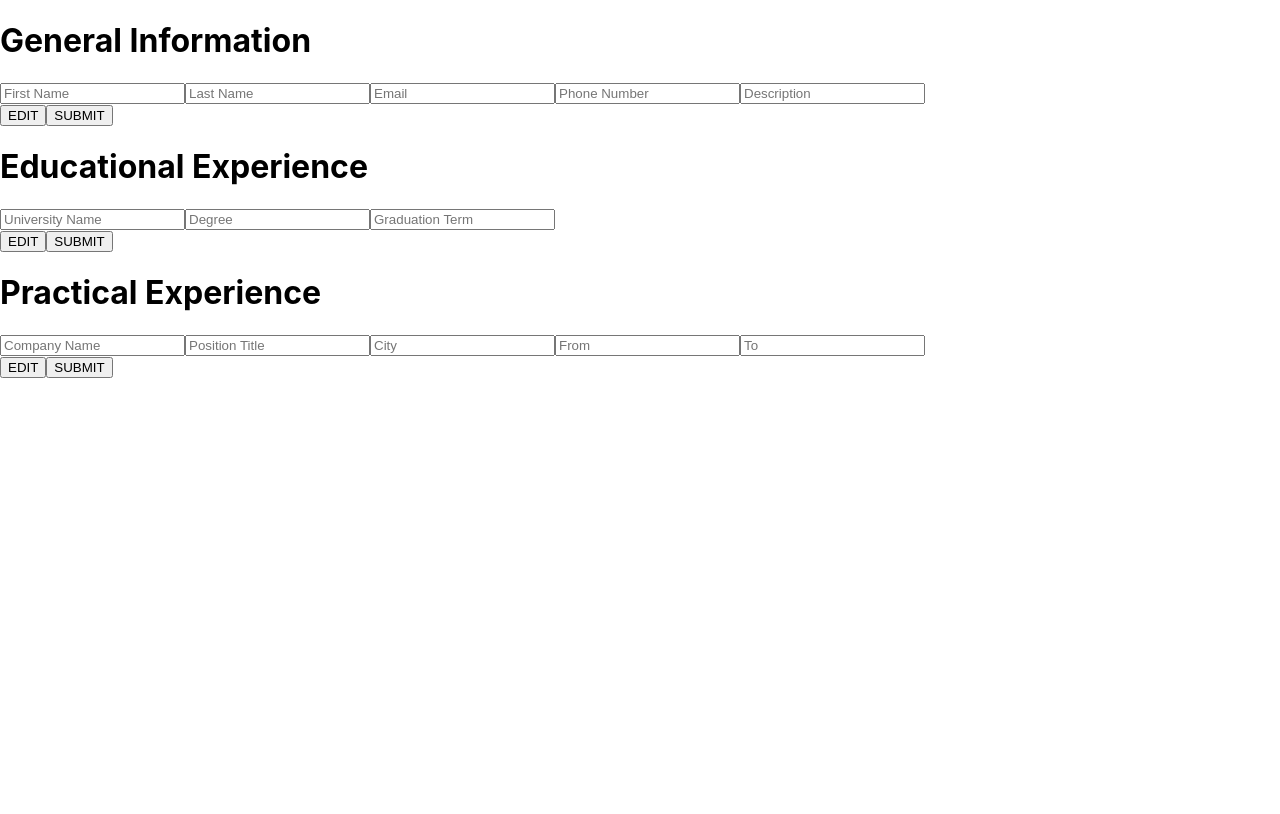
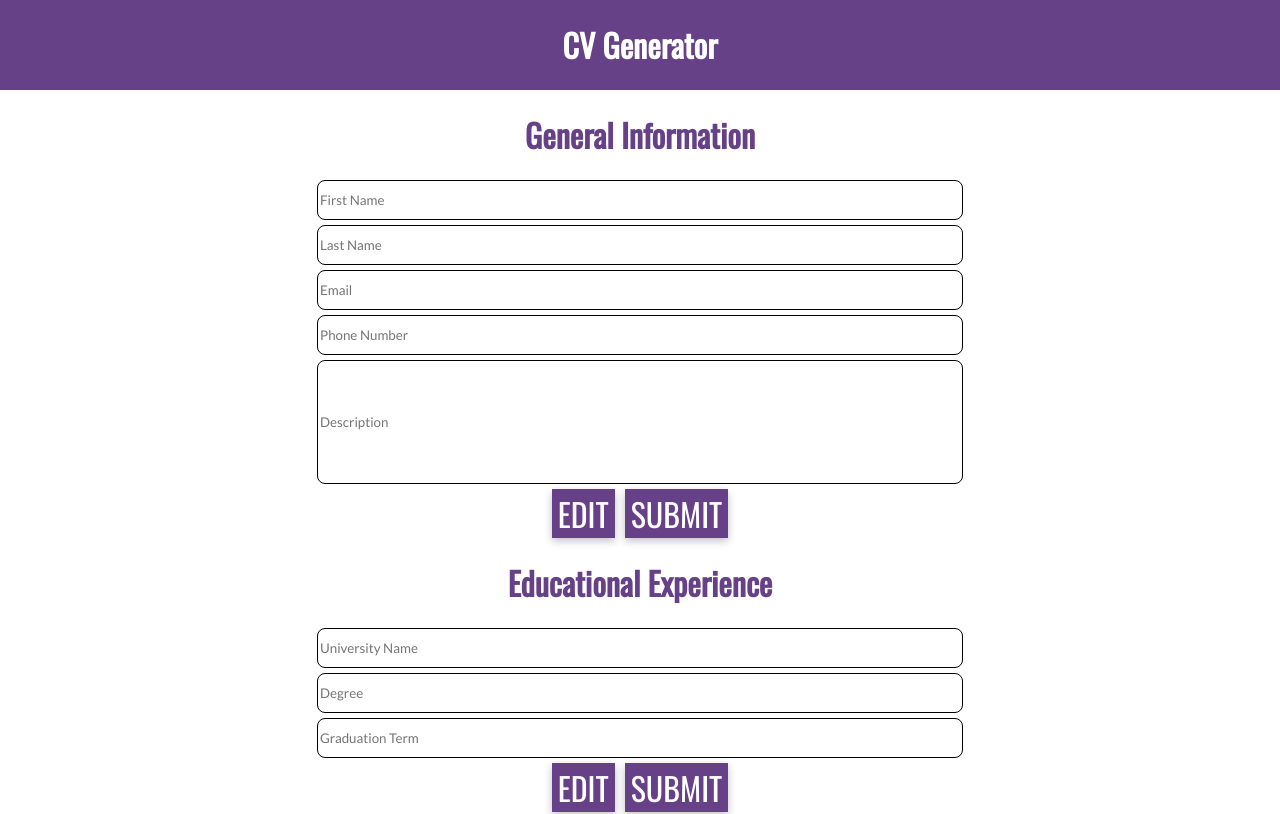
Before and after one commit to itsseanez/cv-project, a React (Create React App) app in the folder cv-project/: page / in a window 1280 px wide. Shown: the top 814 px of the page. Built offline with nearby package versions, Linux system fonts and the light colour scheme.

Commit message:
Complete styling

```diff
--- a/cv-project/src/App.js
+++ b/cv-project/src/App.js
@@ -3,13 +3,25 @@ import GeneralInfo from './components/GeneralInfo';
 import EducationalExperience from './components/EducationalExperience';
 import PracticalExperience from './components/PracticalExperience';
 
+import './styles/styles.css';
+
 class App extends Component {
   render() {
     return (
-      <div>
-        <GeneralInfo />
-        <EducationalExperience />
-        <PracticalExperience />
+
+      <div className='body'>
+        <link rel="preconnect" href="https://fonts.googleapis.com"></link>
+        <link rel="preconnect" href="https://fonts.gstatic.com" crossorigin></link>
+        <link href="https://fonts.googleapis.com/css2?family=Lato&family=Oswald&display=swap" rel="stylesheet"></link>
+
+        <div className='header'>
+          <h1>CV Generator</h1>
+        </div>
+        <div>
+          <GeneralInfo />
+          <EducationalExperience />
+          <PracticalExperience />
+        </div>
       </div>
     );
   }
--- a/cv-project/src/components/educationalExperience.js
+++ b/cv-project/src/components/educationalExperience.js
@@ -1,4 +1,5 @@
 import React, { Component } from 'react'
+import '../styles/styles.css';
 
 class EducationalExperience extends Component {
     constructor(props) {
--- a/cv-project/src/components/generalInfo.js
+++ b/cv-project/src/components/generalInfo.js
@@ -1,4 +1,5 @@
 import React, { Component } from 'react'
+import '../styles/styles.css';
 
 class GeneralInfo extends Component {
     constructor(props) {
@@ -48,7 +49,7 @@ class GeneralInfo extends Component {
                     <input type="text" name="lastName" placeholder="Last Name" onChange={this.handleChange}></input>
                     <input type="text" name="email" placeholder="Email" onChange={this.handleChange}></input>
                     <input type="text" name="phoneNumber" placeholder="Phone Number" onChange={this.handleChange}></input>
-                    <input type="text" name="description" placeholder="Description" onChange={this.handleChange}></input>
+                    <input id="description" type="text" name="description" placeholder="Description" onChange={this.handleChange}></input>
                     <div>
                         <button>EDIT</button>
                         <button type="submit">SUBMIT</button>
--- a/cv-project/src/components/practicalExperience.js
+++ b/cv-project/src/components/practicalExperience.js
@@ -1,4 +1,5 @@
 import React, { Component } from 'react'
+import '../styles/styles.css';
 
 class PracticalExperience extends Component {
     constructor(props) {
--- /dev/null
+++ b/cv-project/src/styles/styles.css
@@ -0,0 +1,71 @@
+body {
+    display: grid;
+    margin: 0;
+    grid-template-rows: 20vh 80vh;
+}
+
+button {
+    background-color: #674188;
+    color: white;
+    border: 0;
+    font-family: 'Oswald';
+    font-size: xx-large;
+    box-shadow: rgba(0, 0, 0, 0.24) 0px 3px 8px;
+}
+
+button:hover {
+    background-color: #54346f;
+}
+
+form > div {
+    display: flex;
+    justify-content: center;
+    gap: 10px;
+}
+
+form {
+    display: flex;
+    flex-direction: column;
+    gap: 5px;
+}
+
+h1 {
+    color: #674188;
+    font-family: "Oswald";
+}
+
+.header {
+    background-color: #674188;
+    display: flex;
+    justify-content: center;
+    align-items: center;
+}
+
+.header > h1 {
+    color: white;
+    font-family: "Oswald";
+}
+
+input {
+    border-radius: 8px;
+    height: 36px;
+    width: 50vw;
+    font-family: 'Lato';
+    border: 1px solid black;
+}
+
+#description {
+    border-radius: 8px;
+    height: 120px;
+    width: 50vw;
+    font-family: 'Lato';
+    border: 1px solid black;
+}
+
+.module {
+    display: flex;
+    flex-direction: column;
+    justify-content: center;
+    align-items: center;
+    gap: 0px;
+}
```
Also changed, not shown: cv-project/src/styles/styles.js (deleted).
